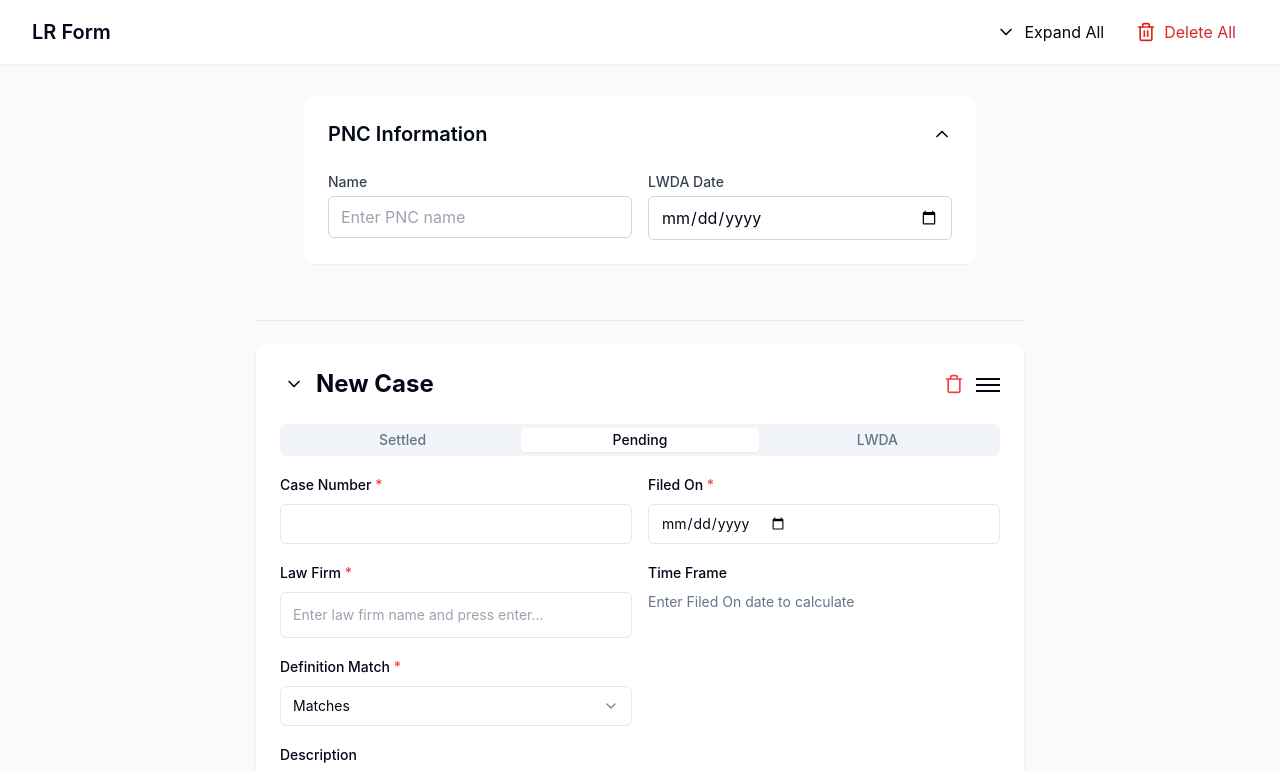
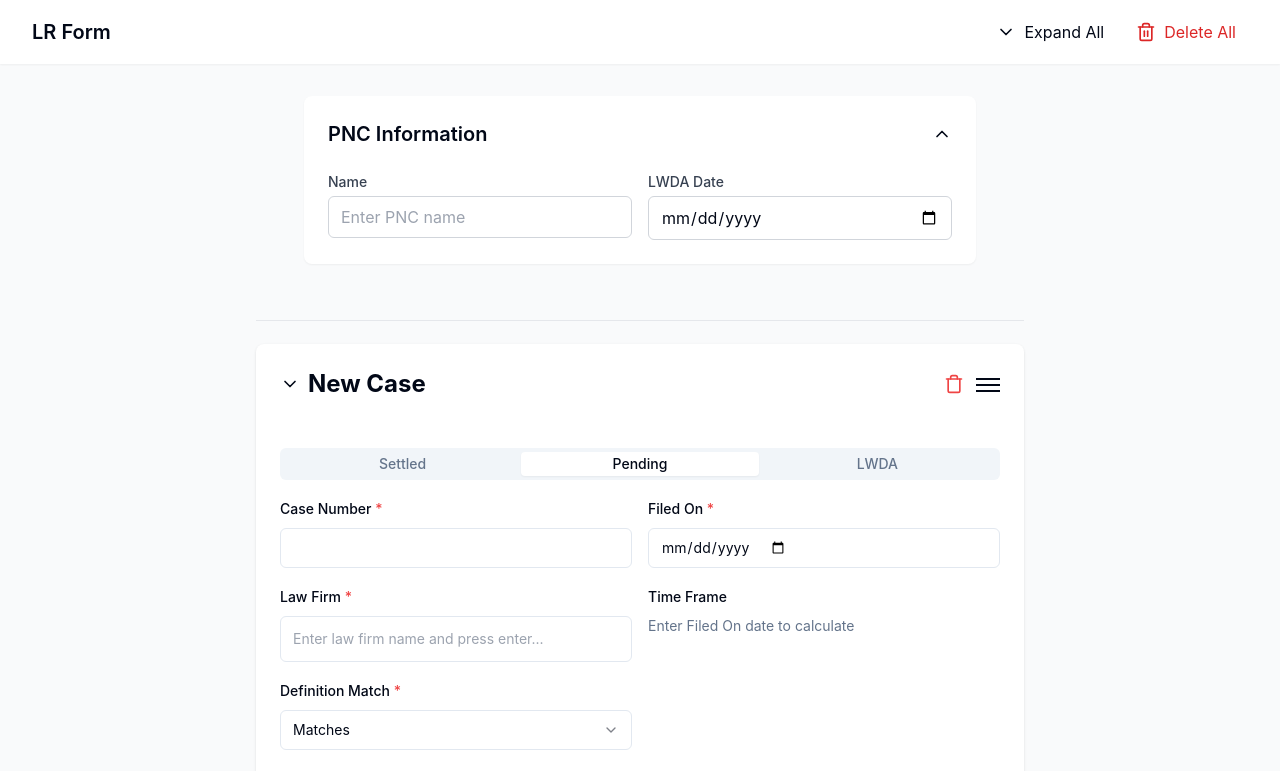
Before and after one commit to Gevork-Manukyan/LR-Form, a React (Vite) app: page / in a window 1280 px wide. Shown: the top 771 px of the page. Built offline with nearby package versions, Linux system fonts and the light colour scheme.

Commit message:
adds clickable title to lawsuits

```diff
--- a/src/components/Lawsuit.tsx
+++ b/src/components/Lawsuit.tsx
@@ -217,18 +217,16 @@ export default function Lawsuit({ id, onRemove, isCollapsed: externalIsCollapsed
 
   return (
     <div className="max-w-3xl w-[1000px] relative">
-      <div className="p-6 bg-white rounded-lg shadow relative z-10">
+      <div className="bg-white rounded-lg shadow relative z-10">
         <div className="flex justify-between items-center">
-          <div className="flex items-center gap-2">
-            <button
-              onClick={() => setIsMinimized(!isMinimized)}
-              className="p-1 hover:bg-gray-100 rounded transition-transform duration-300"
-            >
-              <ChevronRight className={`w-5 h-5 transition-transform duration-300 ${!isMinimized ? 'rotate-90' : ''}`} />
-            </button>
+          <button
+            onClick={() => setIsMinimized(!isMinimized)}
+            className="flex flex-row items-center flex-1 p-6 hover:bg-gray-100 rounded transition-transform duration-300"
+          >
+            <ChevronRight className={`mr-2 w-5 h-5 transition-transform duration-300 ${!isMinimized ? 'rotate-90' : ''}`} />
             <h2 className="text-2xl font-bold">{formData.caseNumber || 'New Case'}</h2>
-          </div>
-          <div className="flex items-center gap-2">
+          </button>
+          <div className={`flex items-center gap-2 ${isMinimized ? 'px-3' : 'pr-6 pl-3'}`}>
             {/* Delete Button */}
             {onRemove && (
               <button
@@ -249,7 +247,7 @@ export default function Lawsuit({ id, onRemove, isCollapsed: externalIsCollapsed
             )}
           </div>
         </div>
-        <div className={`transition-all duration-300 ${isMinimized ? 'h-0 overflow-hidden' : 'h-auto'}`}>
+        <div className={`px-6 transition-all duration-300 ${isMinimized ? 'h-0 overflow-hidden' : 'h-auto pb-6'}`}>
           {!isMinimized && (
             <>
               <Form className='mt-6' onSubmit={handleSubmit}>
```
